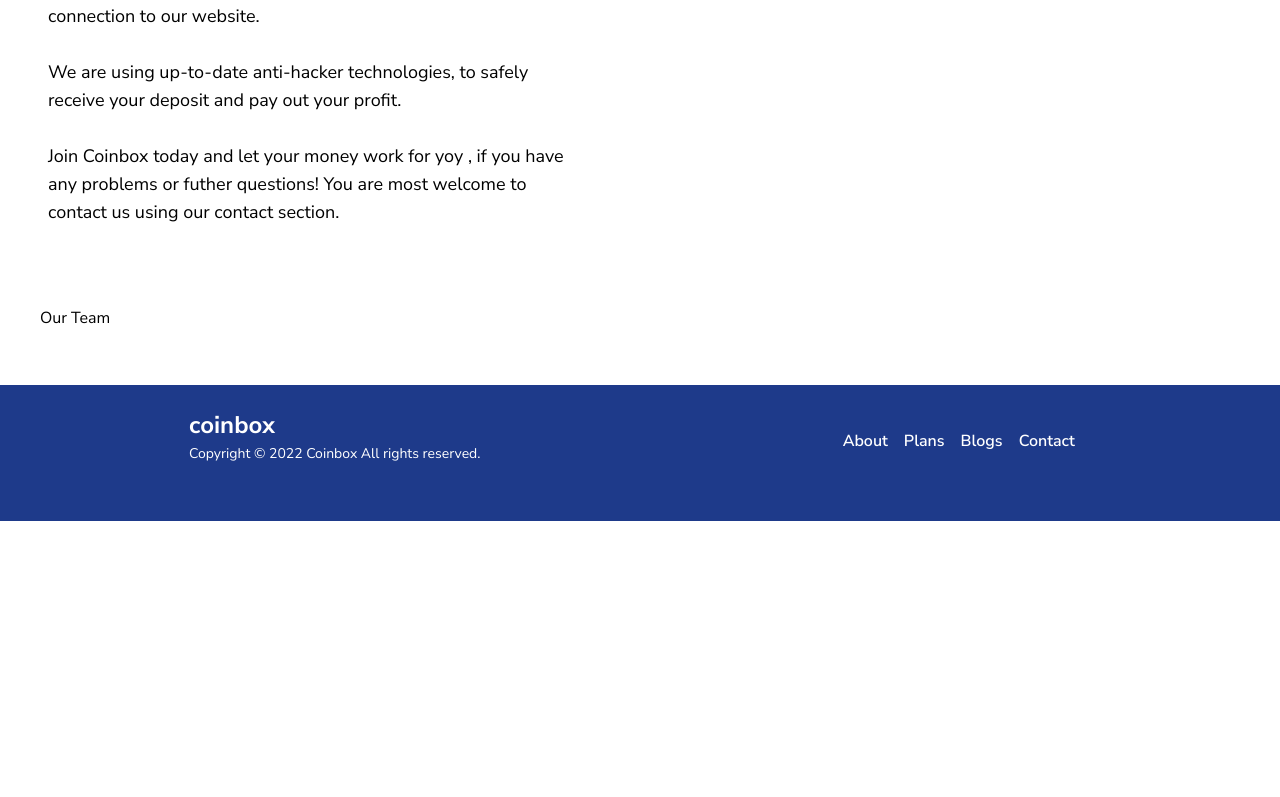
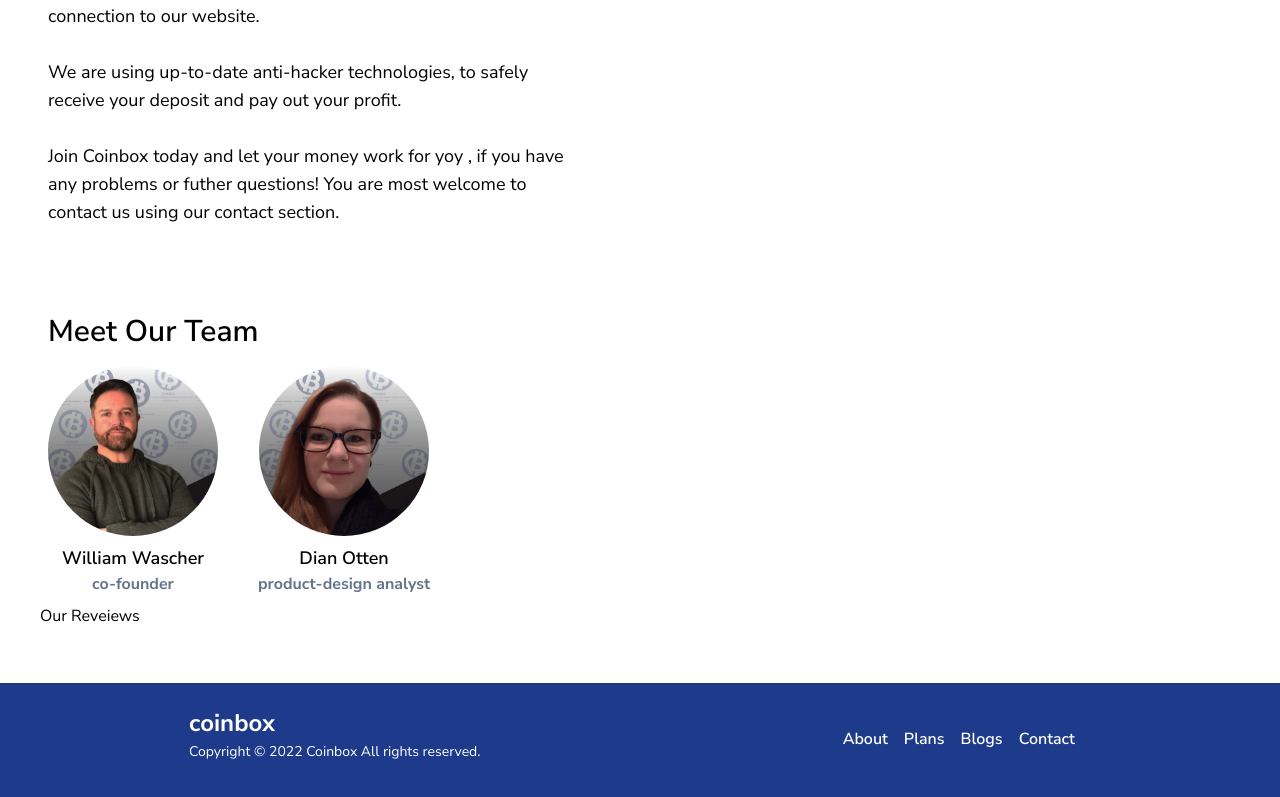
Before and after one commit to oladips772/authentication-app, a React (Create React App) app in the folder frontend/: page /about in a window 1280 px wide. Shown: the part 2106-2903 px from the top of the page. Before the commit the page ends 2627 px from the top, so only its background shows below. Built offline with nearby package versions, Linux system fonts and the light colour scheme.

Commit message:
resumed on fecthing approved approved reveiews

```diff
--- a/frontend/src/pages/About.js
+++ b/frontend/src/pages/About.js
@@ -2,6 +2,9 @@
 import Navbar from "../components/Navbar";
 import { motion } from "framer-motion";
 import Footer from "../components/Footer";
+import admin1 from "../images/admin1.jpg";
+import admin2 from "../images/admin2.jpg";
+import FormatQuoteIcon from "@mui/icons-material/FormatQuote";
 
 function About() {
   return (
@@ -134,10 +137,34 @@
           </section>
         </div>
         {/* our team */}
+        <div className="p-2">
+          <div>
+            <h1 className="text-3xl font-[600] mb-4">Meet Our Team</h1>
+          </div>
+          <div className="flex flex-col space-y-12 md:space-y-0 lg:space-y-0 md:flex-row lg:flex-row md:space-x-10 lg:space-x-10">
+            <div className="flex flex-col items-center">
+              <img
+                src={admin1}
+                alt=""
+                className="h-[170px] w-[170px] rounded-full object-contain"
+              />
+              <span className="mt-2 font-[600] text-lg">William Wascher</span>
+              <p className="font-[700] text-slate-500">co-founder</p>
+            </div>
+            <div className="flex flex-col items-center">
+              <img
+                src={admin2}
+                alt=""
+                className="h-[170px] w-[170px] rounded-full object-contain"
+              />
+              <span className="mt-2 font-[600] text-lg">Dian Otten</span>
+              <p className="font-[700] text-slate-500">product-design analyst</p>
+            </div>
+          </div>
+        </div>
         <div>
-          <div>
-            <h1>Our Team</h1>
-          </div>
+          <h1>Our Reveiews </h1>
+          <div></div>
         </div>
       </motion.div>
       <Footer />
```
Also changed, not shown: frontend/src/images/admin1.jpg (added), frontend/src/images/admin2.jpg (added).
